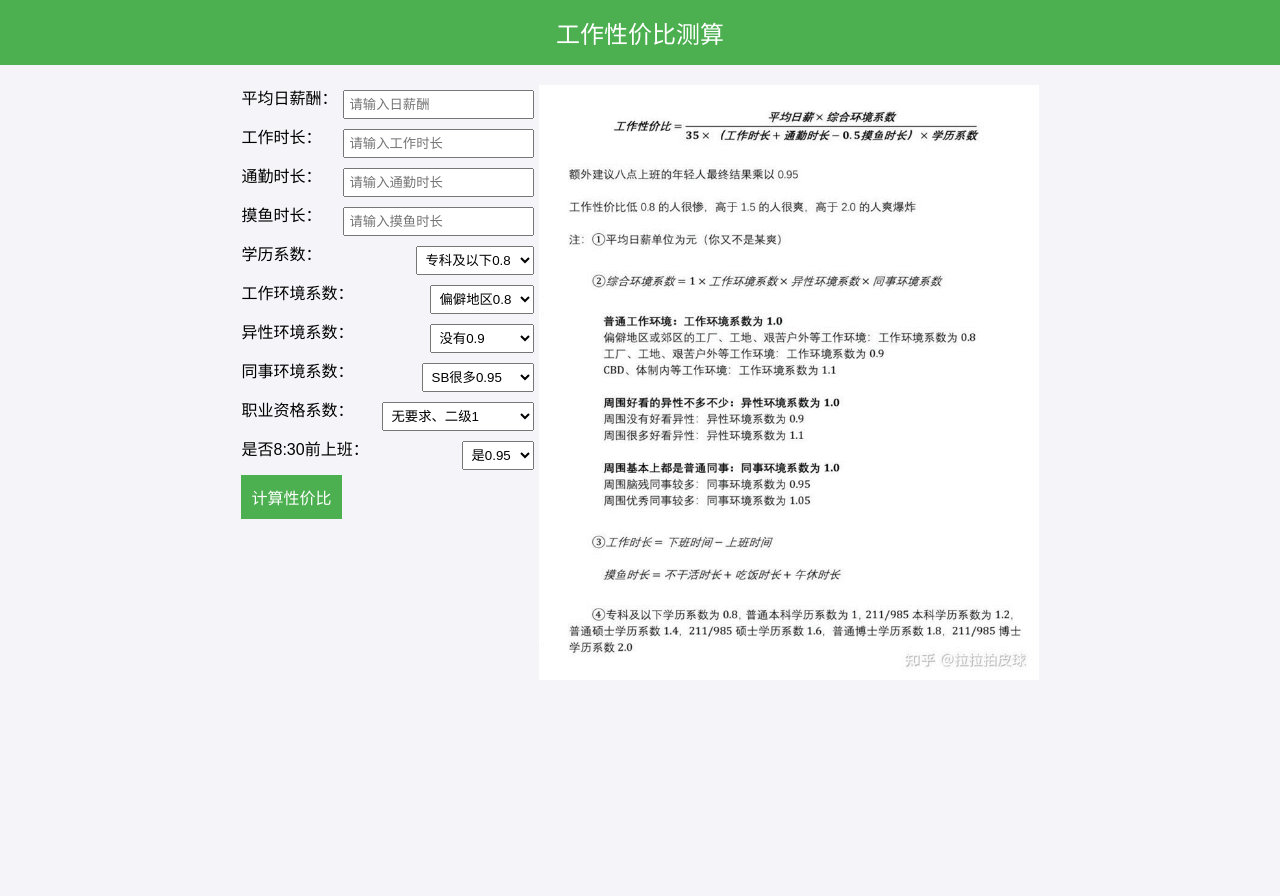
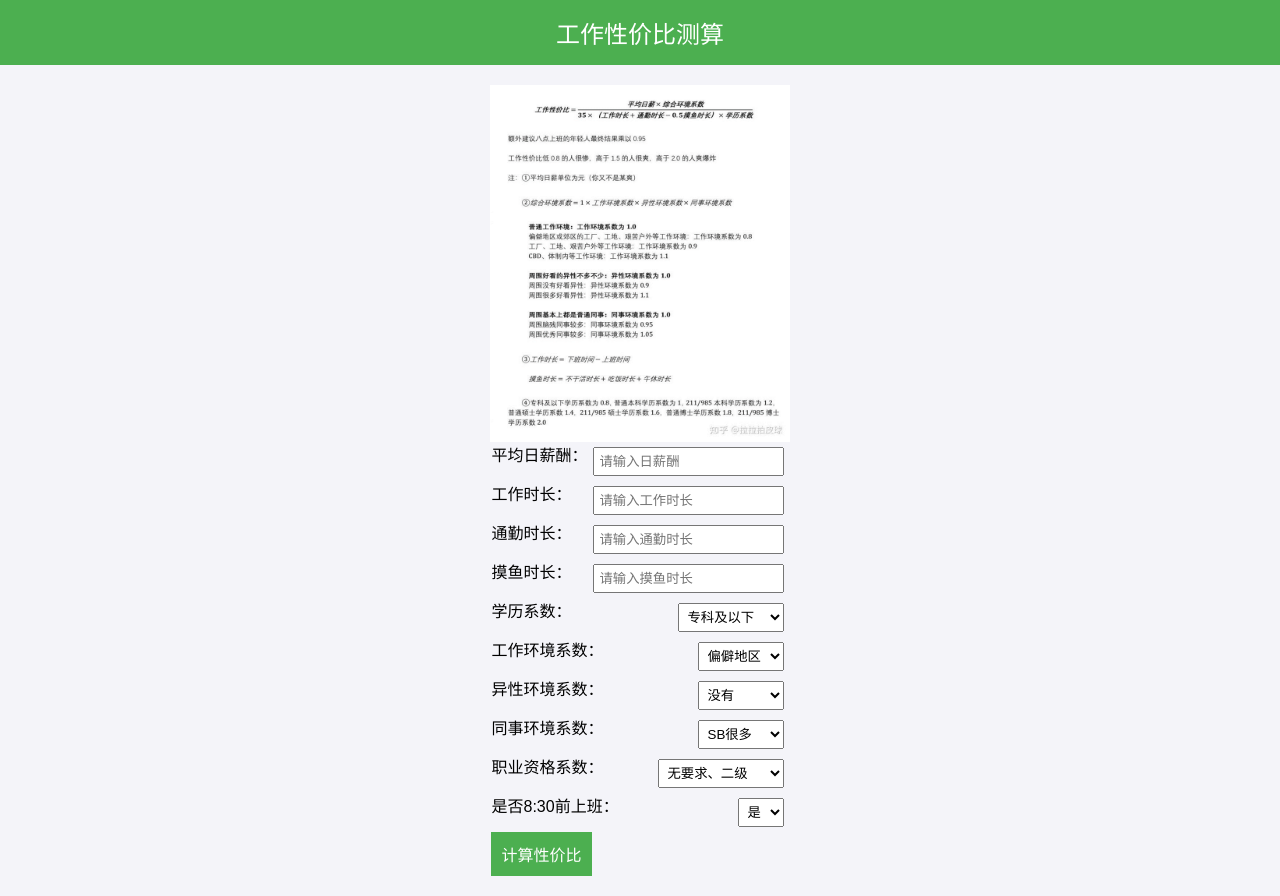
Before and after one commit to win-dy/win-dy.github.io, a plain HTML site: page index.html in a window 1280 px wide. Before the commit the page ends 800 px from the top, so only its background shows below. Drawn offline with Linux system fonts and the light colour scheme.

Commit message:
修改样式，增加浮点数，增加移动端适配

```diff
--- a/index.html
+++ b/index.html
@@ -6,6 +6,16 @@
     <meta name="viewport" content="width=device-width, initial-scale=1.0">
     <title>工作性价比测算</title>
     <style>
+        @media (max-width: 768px) {
+            .container {
+                flex-direction: column;
+            }
+
+            .container>div {
+                width: 100%;
+            }
+        }
+
         body {
             font-family: Arial, sans-serif;
             margin: 0;
@@ -26,6 +36,7 @@
             display: flex;
             align-items: center;
             justify-content: space-around;
+            flex-direction: column;
 
         }
 
@@ -79,8 +90,10 @@
     </header>
 
     <div class="container">
-        <div style="display: flex; ">
-            <span width="30%">
+        <img style="width: 300px;" src="./staic/image/image.png" alt="">
+
+
+
         <form id="calculation-form">
             <div>
                 <label for="average-salary">平均日薪酬：</label>
@@ -88,82 +101,78 @@
             </div>
             <div>
                 <label for="work-hours">工作时长：</label>
-                        <input type="number" id="work-hours" class="input-field" placeholder="请输入工作时长" required>
+                <input type="number" id="work-hours" class="input-field" step="0.1" placeholder="请输入工作时长" required>
             </div>
             <div>
                 <label for="commute-hours">通勤时长：</label>
-                        <input type="number" id="commute-hours" class="input-field" placeholder="请输入通勤时长" required>
+                <input type="number" id="commute-hours" class="input-field" step="0.1" placeholder="请输入通勤时长" required>
             </div>
             <div>
                 <label for="fish-hours">摸鱼时长：</label>
-                        <input type="number" id="fish-hours" class="input-field" placeholder="请输入摸鱼时长" required>
+                <input type="number" id="fish-hours" class="input-field" step="0.1" placeholder="请输入摸鱼时长" required>
             </div>
             <div>
                 <label for="education-coefficient">学历系数：</label>
                 <select id="education-coefficient" class="select-field" required>
-                            <option value="0.8">专科及以下0.8</option>
-                            <option value="1">普通本科1</option>
-                            <option value="1.2">高级本科1.2</option>
-                            <option value="1.4">普通硕士1.4</option>
-                            <option value="1.6">高级硕士1.6</option>
-                            <option value="1.8">普通博士1.8</option>
-                            <option value="2">高级博士2.0</option>
+                    <option value="0.8">专科及以下</option>
+                    <option value="1">普通本科</option>
+                    <option value="1.2">985/211本科</option>
+                    <option value="1.4">普通硕士</option>
+                    <option value="1.6">985/211硕士</option>
+                    <option value="1.8">普通博士</option>
+                    <option value="2">985/211博士</option>
                 </select>
             </div>
             <div>
                 <label for="work-env-coefficient">工作环境系数：</label>
                 <select id="work-env-coefficient" class="select-field" required>
-                            <option value="0.8">偏僻地区0.8</option>
-                            <option value="0.9">工厂户外0.9</option>
-                            <option value="1">普通1.0</option>
-                            <option value="1.1">体制内1.1</option>
+                    <option value="0.8">偏僻地区</option>
+                    <option value="0.9">工厂户外</option>
+                    <option value="1">普通</option>
+                    <option value="1.1">体制内</option>
                 </select>
             </div>
             <div>
                 <label for="opposite-gender-coefficient">异性环境系数：</label>
                 <select id="opposite-gender-coefficient" class="select-field" required>
-                            <option value="0.9">没有0.9</option>
-                            <option value="1">不多不少1.0</option>
-                            <option value="1.1">很多1.1</option>
+                    <option value="0.9">没有</option>
+                    <option value="1">不多不少</option>
+                    <option value="1.1">很多</option>
                 </select>
             </div>
             <div>
                 <label for="colleague-env-coefficient">同事环境系数：</label>
                 <select id="colleague-env-coefficient" class="select-field" required>
-                            <option value="0.95">SB很多0.95</option>
-                            <option value="1">普通很多1.0</option>
-                            <option value="1.05">优秀很多1.05</option>
+                    <option value="0.95">SB很多</option>
+                    <option value="1">普通很多</option>
+                    <option value="1.05">优秀很多</option>
                 </select>
             </div>
             <div>
                 <label for="qualification-coefficient">职业资格系数：</label>
                 <select id="qualification-coefficient" class="select-field" required>
-                            <option value="1">无要求、二级1</option>
-                            <option value="1.05">建造造价监理1.05</option>
-                            <option value="1.1">建筑岩土结构1.1</option>
-                            <option value="1.15">主任医师、教授1.15</option>
+                    <option value="1">无要求、二级</option>
+                    <option value="1.05">建造造价监理</option>
+                    <option value="1.1">建筑岩土结构</option>
+                    <option value="1.15">主任医师、教授</option>
                 </select>
             </div>
             <div>
                 <label for="before-8am">是否8:30前上班：</label>
                 <select id="before-8am" class="select-field" required>
-                            <option value="0.95">是0.95</option>
-                            <option value="1">否1.0</option>
+                    <option value="0.95">是</option>
+                    <option value="1">否</option>
                 </select>
             </div>
 
             <button type="submit" class="btn">计算性价比</button>
         </form>
-            </span>
-            <span width="30%">
-                <img style="width: 500px;" src="./staic/image/image.png" alt="">
-            </span>
-        </div>
 
         <div id="result" style="margin-top: 20px; display: none;">
             <h3>测算结果：</h3>
             <p id="result-text"></p>
         </div>
+
     </div>
 
     <script>
```
Lines whose indentation alone changed are shown as unchanged.
